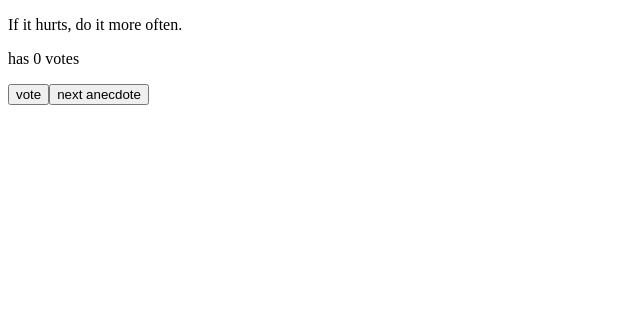
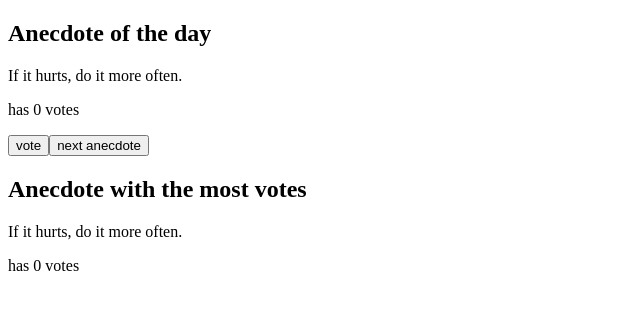
Before and after one commit to kimarimt/fullstack_open, a React (Vite) app in the folder part1/anecdotes/: page / in a window 1280 px wide. Shown: the top 310 px of the page, without its empty margins (0-640 px from the left). Built offline with nearby package versions, Linux system fonts and the light colour scheme.

Commit message:
finished exercise 1.14

```diff
--- a/part1/anecdotes/src/App.jsx
+++ b/part1/anecdotes/src/App.jsx
@@ -26,12 +26,18 @@ const App = () => {
     setVotes(copy)
   }
 
+  const highestVotes = votes.indexOf(Math.max(...votes))
+
   return (
     <div>
+      <h2>Anecdote of the day</h2>
       <p>{anecdotes[selected]}</p>
       <p>has {votes[selected]} votes</p>
       <button onClick={handleVotes}>vote</button>
       <button onClick={handleSelected}>next anecdote</button>
+      <h2>Anecdote with the most votes</h2>
+      <p>{anecdotes[highestVotes]}</p>
+      <p>has {votes[highestVotes]} votes</p>
     </div>
   )
 }
```
